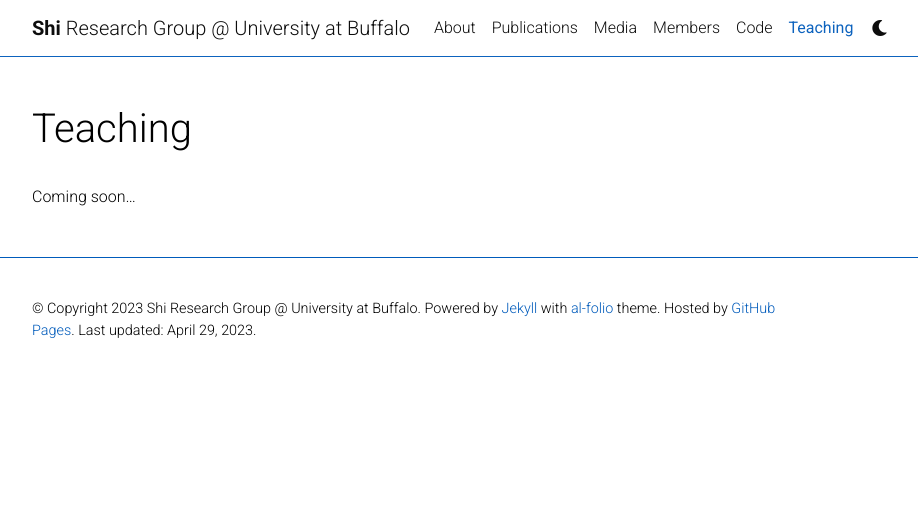
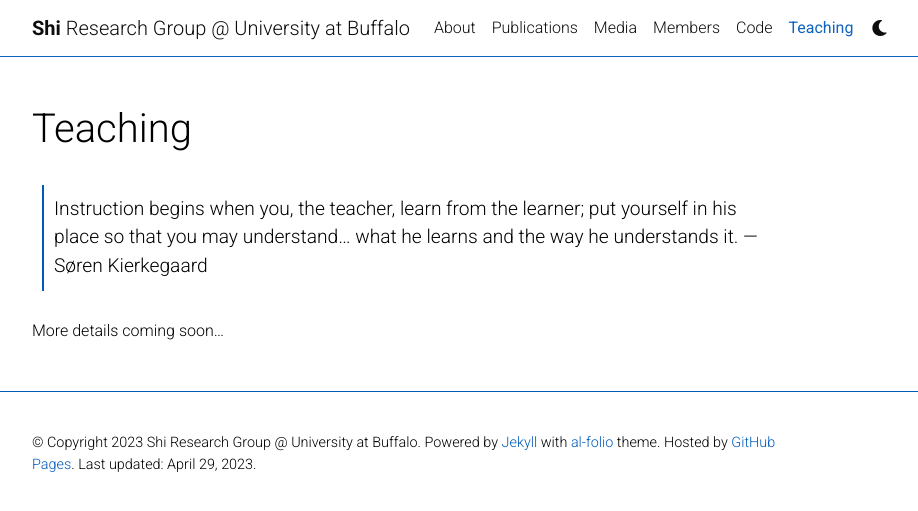
Before and after one commit to ShiResearchGroup/shiresearchgroup.github.io, a Jekyll site: the page built from _pages/teaching.md, in a window 1280 px wide. Shown: the top 511 px of the page, without its empty margins (223-1141 px from the left). Built offline with Jekyll 4.4.1, drawn with Linux system fonts in a browser that asks for light colours; comment, search, counter and statistics services are not loaded; a style sheet for code colours, icons or effects is not loaded.

Commit message:
Update teaching.md

```diff
--- a/_pages/teaching.md
+++ b/_pages/teaching.md
@@ -7,4 +7,10 @@ nav: true
 nav_order: 5
 ---
 
-Coming soon...
+<blockquote>
+    Instruction begins when you, the teacher, learn from the learner; put yourself in his place so that you may understand… what he learns and the way he understands it.
+    —Søren Kierkegaard
+</blockquote>
+
+
+More details coming soon...
```
